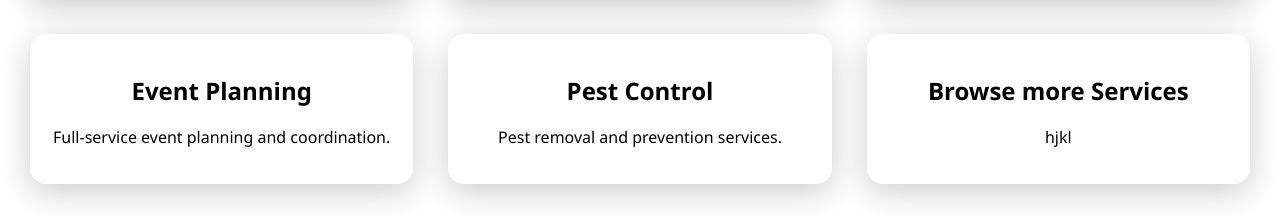
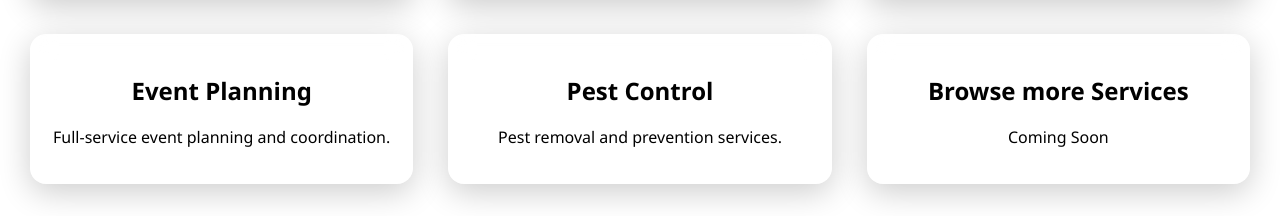
Before and after one commit to Gurdeep082/Taskiva, a React (Create React App) app in the folder client/: page / in a window 1280 px wide. Shown: the part 863-1079 px from the top of the page. Built offline with nearby package versions, Linux system fonts and the light colour scheme.

Commit message:
Update service description to 'Coming Soon'

```diff
--- a/client/src/pages/Home.jsx
+++ b/client/src/pages/Home.jsx
@@ -221,7 +221,7 @@ const Home = ({ setView }) => {
 
             <div className="serviceitem">
               <h2>Browse more Services</h2>
-              <p>hjkl</p>
+              <p>Coming Soon</p>
             </div>
           </div>
 
```
